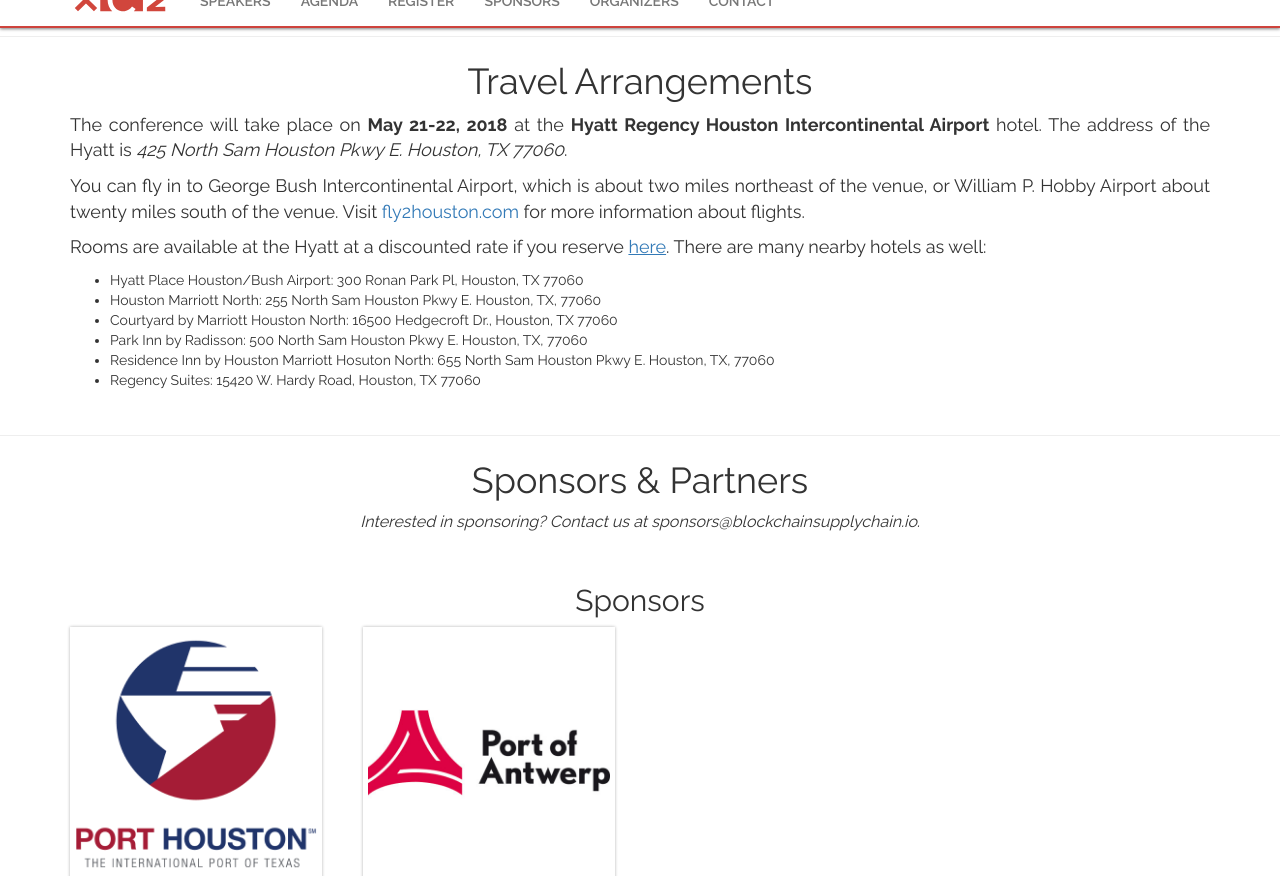
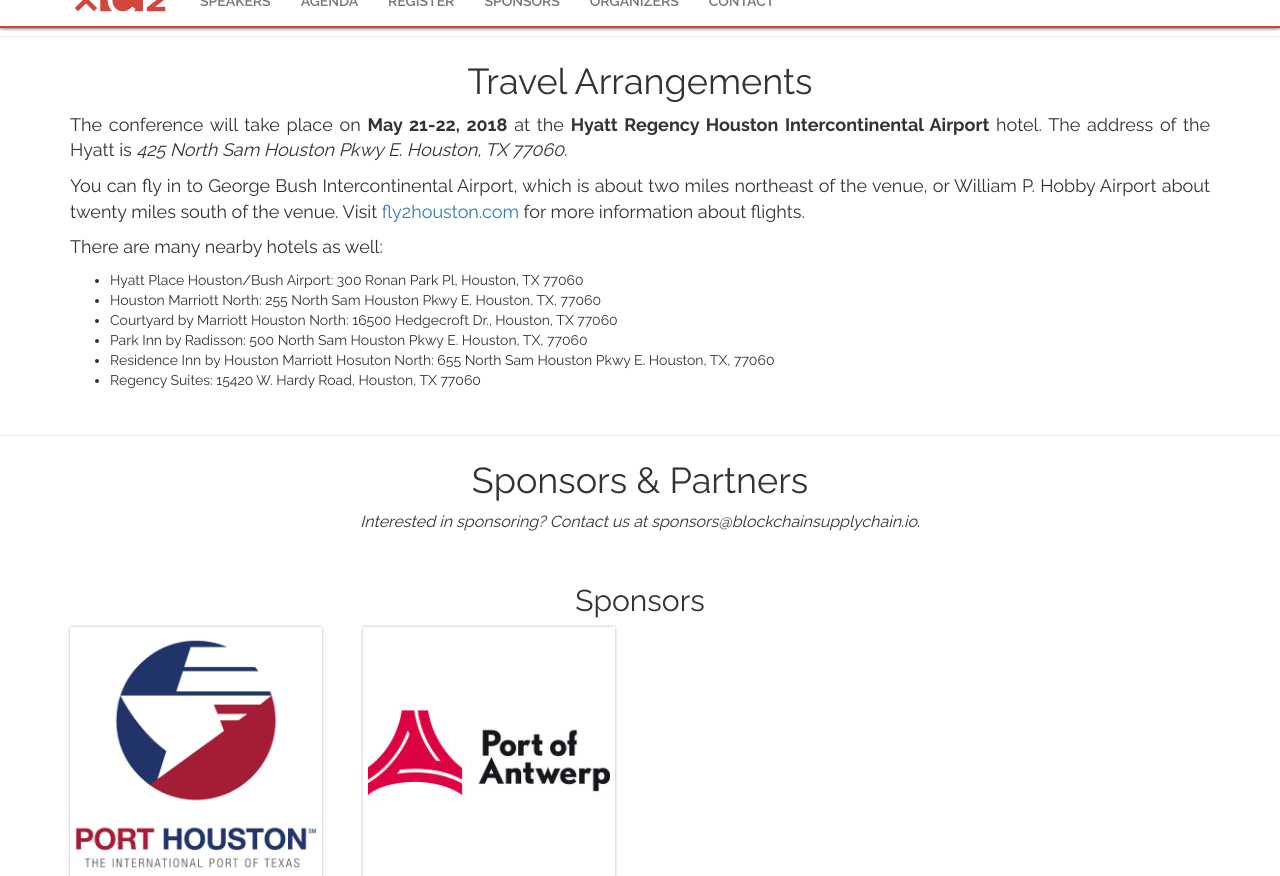
Before and after one commit to gnawalishyam/jekyll, a Jekyll site: the page built from index.html, in a window 1280 px wide and 900 px high, scrolled down 9990 px, cut to the strip 24-900 px from the top of the window. Built offline with Jekyll 4.4.1, drawn with Linux system fonts in a browser that asks for light colours; some web fonts are replaced.

Commit message:
Removed hotel promo code link

```diff
--- a/index.html
+++ b/index.html
@@ -889,7 +889,7 @@
 		<h1>Travel Arrangements</h1>
 		<p>The conference will take place on <b>May 21-22, 2018</b> at the <b>Hyatt Regency Houston Intercontinental Airport</b> hotel. The address of the Hyatt is <i>425 North Sam Houston Pkwy E. Houston, TX 77060</i>.</p>
 		<p>You can fly in to George Bush Intercontinental Airport, which is about two miles northeast of the venue, or William P. Hobby Airport about twenty miles south of the venue. Visit <a href="http://www.fly2houston.com/">fly2houston.com</a> for more information about flights.</p>
-		<p>Rooms are available at the Hyatt at a discounted rate if you reserve <a href="https://book.passkey.com/e/49617867"><u>here</u></a>. There are many nearby hotels as well:</p>
+		<p>There are many nearby hotels as well:</p>
 		<ul>
 			<li>Hyatt Place Houston/Bush Airport: 300 Ronan Park Pl, Houston, TX 77060</li>
 			<li>Houston Marriott North: 255 North Sam Houston Pkwy E. Houston, TX, 77060</li>
```
